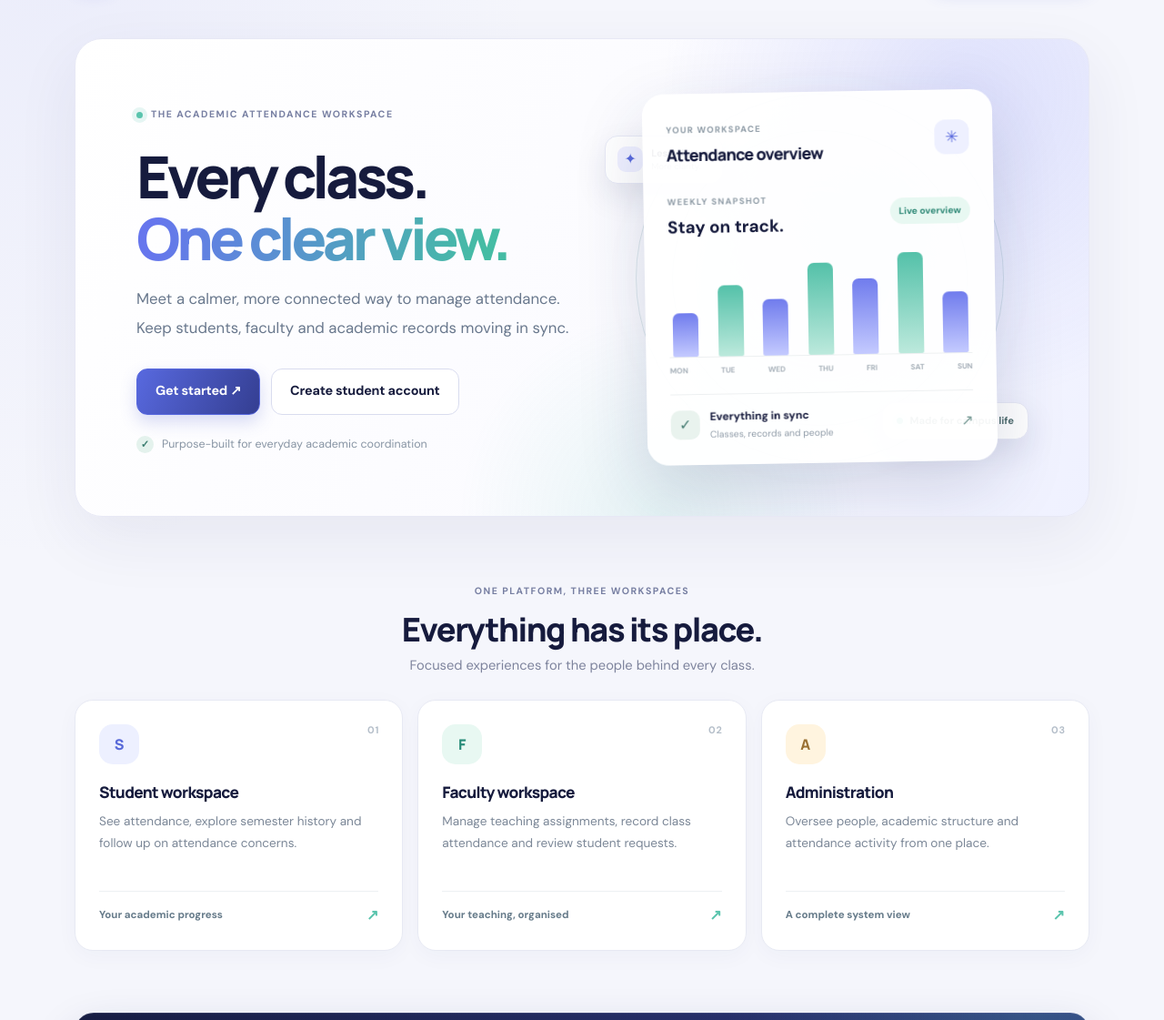
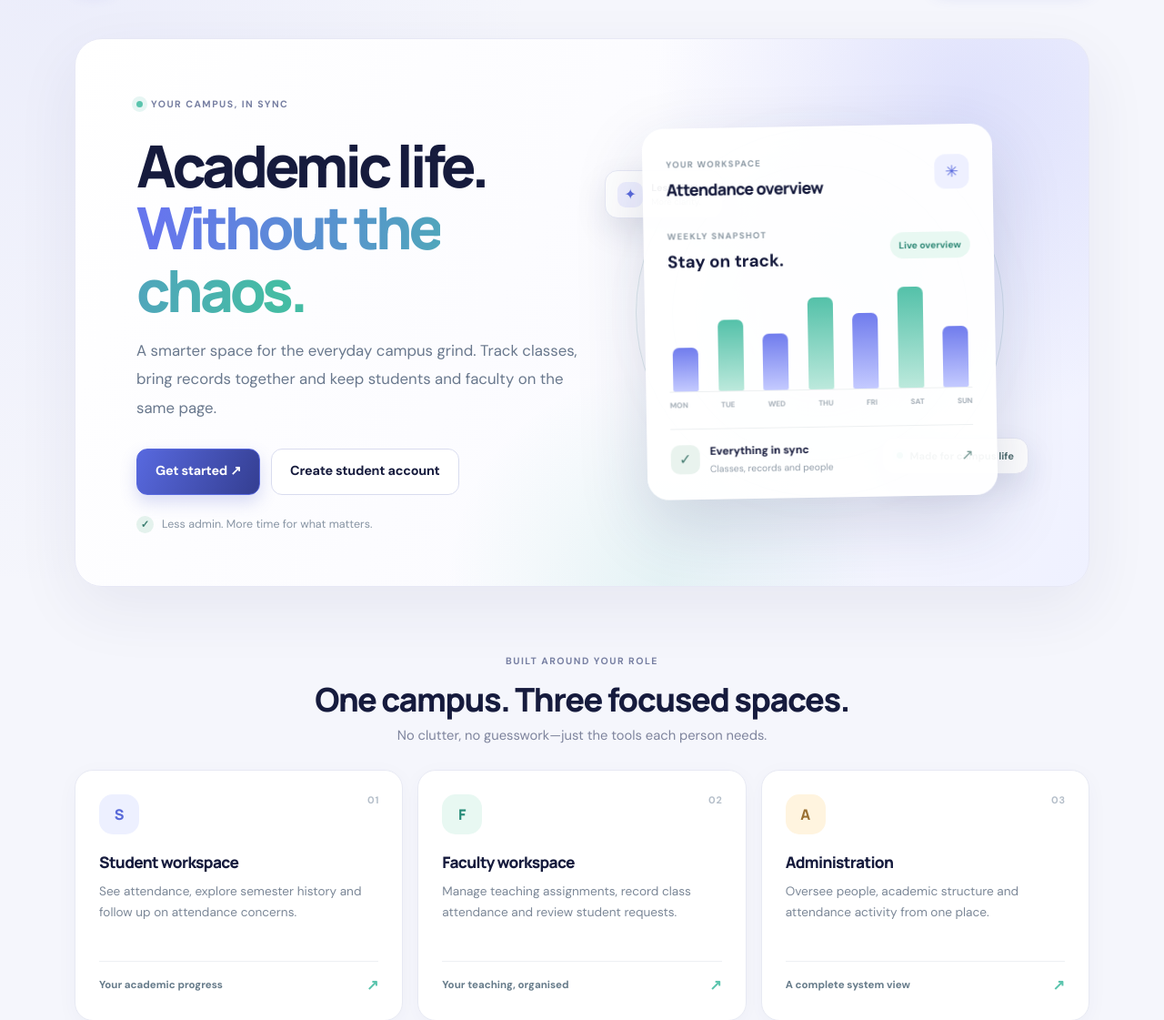
Before and after one commit to adityatiwari-git/AttendX, a Django app: page / in a window 1280 px wide. Shown: the part 76-1197 px from the top of the page at 91% size. Run offline with Django 5.2, Linux system fonts and the light colour scheme.

Commit message:
Refresh AttendX homepage messaging and visual identity

```diff
--- a/templates/core/home.html
+++ b/templates/core/home.html
@@ -3,14 +3,14 @@
 {% block content %}
 <section class="home-hero">
   <div class="hero-copy">
-    <span class="eyebrow"><span class="eyebrow-dot"></span> THE ACADEMIC ATTENDANCE WORKSPACE</span>
-    <h1>Every class.<br><span>One clear view.</span></h1>
-    <p class="hero-lead">Meet a calmer, more connected way to manage attendance. Keep students, faculty and academic records moving in sync.</p>
+    <span class="eyebrow"><span class="eyebrow-dot"></span> YOUR CAMPUS, IN SYNC</span>
+    <h1>Academic life.<br><span>Without the chaos.</span></h1>
+    <p class="hero-lead">A smarter space for the everyday campus grind. Track classes, bring records together and keep students and faculty on the same page.</p>
     <div class="hero-actions">
       {% if user.is_authenticated %}<a class="btn btn-navy btn-lg" href="{% url 'dashboard' %}">Open your workspace <span aria-hidden="true">↗</span></a>
       {% else %}<a class="btn btn-navy btn-lg" href="{% url 'login' %}">Get started <span aria-hidden="true">↗</span></a><a class="btn btn-outline-navy btn-lg" href="{% url 'register' %}">Create student account</a>{% endif %}
     </div>
-    <div class="hero-trust"><span class="trust-check">✓</span><span>Purpose-built for everyday academic coordination</span></div>
+    <div class="hero-trust"><span class="trust-check">✓</span><span>Less admin. More time for what matters.</span></div>
   </div>
   <div class="hero-visual" aria-label="Illustration of an attendance dashboard">
     <div class="visual-glow"></div><div class="visual-orbit orbit-one"></div><div class="visual-orbit orbit-two"></div>
@@ -26,7 +26,7 @@
   </div>
 </section>
 <section class="roles-section">
-  <div class="section-heading"><span class="eyebrow">ONE PLATFORM, THREE WORKSPACES</span><h2>Everything has its place.</h2><p>Focused experiences for the people behind every class.</p></div>
+  <div class="section-heading"><span class="eyebrow">BUILT AROUND YOUR ROLE</span><h2>One campus. Three focused spaces.</h2><p>No clutter, no guesswork—just the tools each person needs.</p></div>
   <div class="row g-3 role-grid">
     <div class="col-md-4"><article class="role-card"><span class="role-number">01</span><div class="role-icon student-icon">S</div><h3>Student workspace</h3><p>See attendance, explore semester history and follow up on attendance concerns.</p><span class="role-link">Your academic progress <span>↗</span></span></article></div>
     <div class="col-md-4"><article class="role-card"><span class="role-number">02</span><div class="role-icon faculty-icon">F</div><h3>Faculty workspace</h3><p>Manage teaching assignments, record class attendance and review student requests.</p><span class="role-link">Your teaching, organised <span>↗</span></span></article></div>
```
